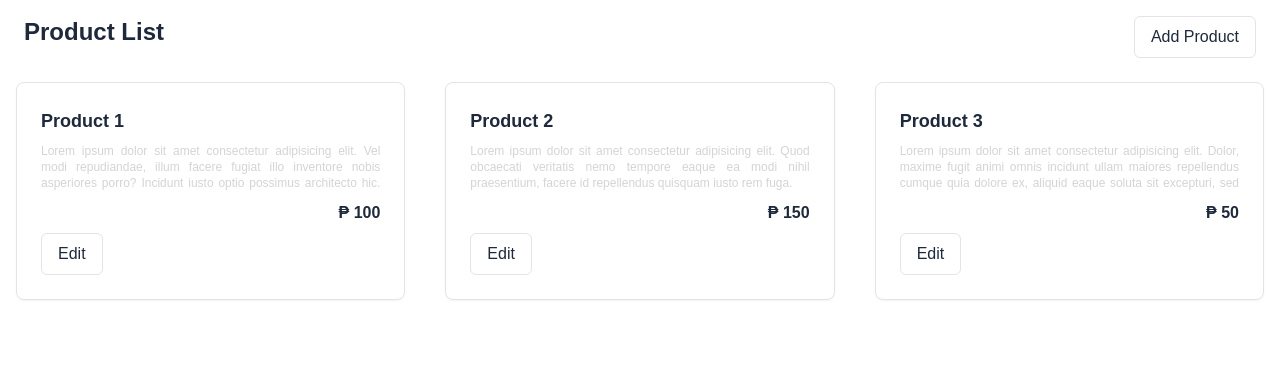
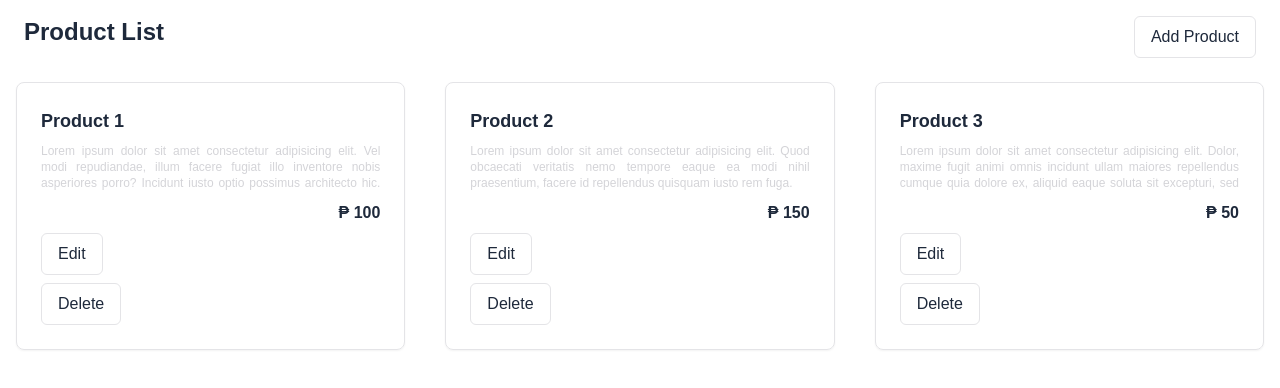
Before and after one commit to paulcaringal13/activity2-midterm-, a Vue app: page / in a window 1280 px wide. Shown: the top 388 px of the page. Built offline with nearby package versions, Linux system fonts and the light colour scheme.

Commit message:
delete method and buttons

```diff
--- a/src/components/ProductItem.vue
+++ b/src/components/ProductItem.vue
@@ -15,6 +15,14 @@
       className="rounded-md px-4 py-2 border-[1px] border-zinc-200 w-fit hover:bg-secondary hover:text-white"
       >Edit</router-link
     >
+
+    <button
+        @click="deleteProduct"
+        class="rounded-md px-4 py-2 border-[1px] border-zinc-200 w-fit hover:bg-secondary hover:text-white"
+      >
+        Delete
+      </button>
+
   </div>
 </template>
 
@@ -23,5 +31,10 @@ export default {
   props: {
     product: Object,
   },
+  methods: {
+    deleteProduct() {
+      this.$store.commit("deleteProduct", this.index);
+    },
+  }
 };
 </script>
--- a/src/store/index.js
+++ b/src/store/index.js
@@ -38,5 +38,8 @@ export default createStore({
         state.products.splice(index, 1, editedProduct);
       }
     },
+    deleteProduct(state, index) {
+      state.products.splice(index, 1);
+    },
   },
 });
```
